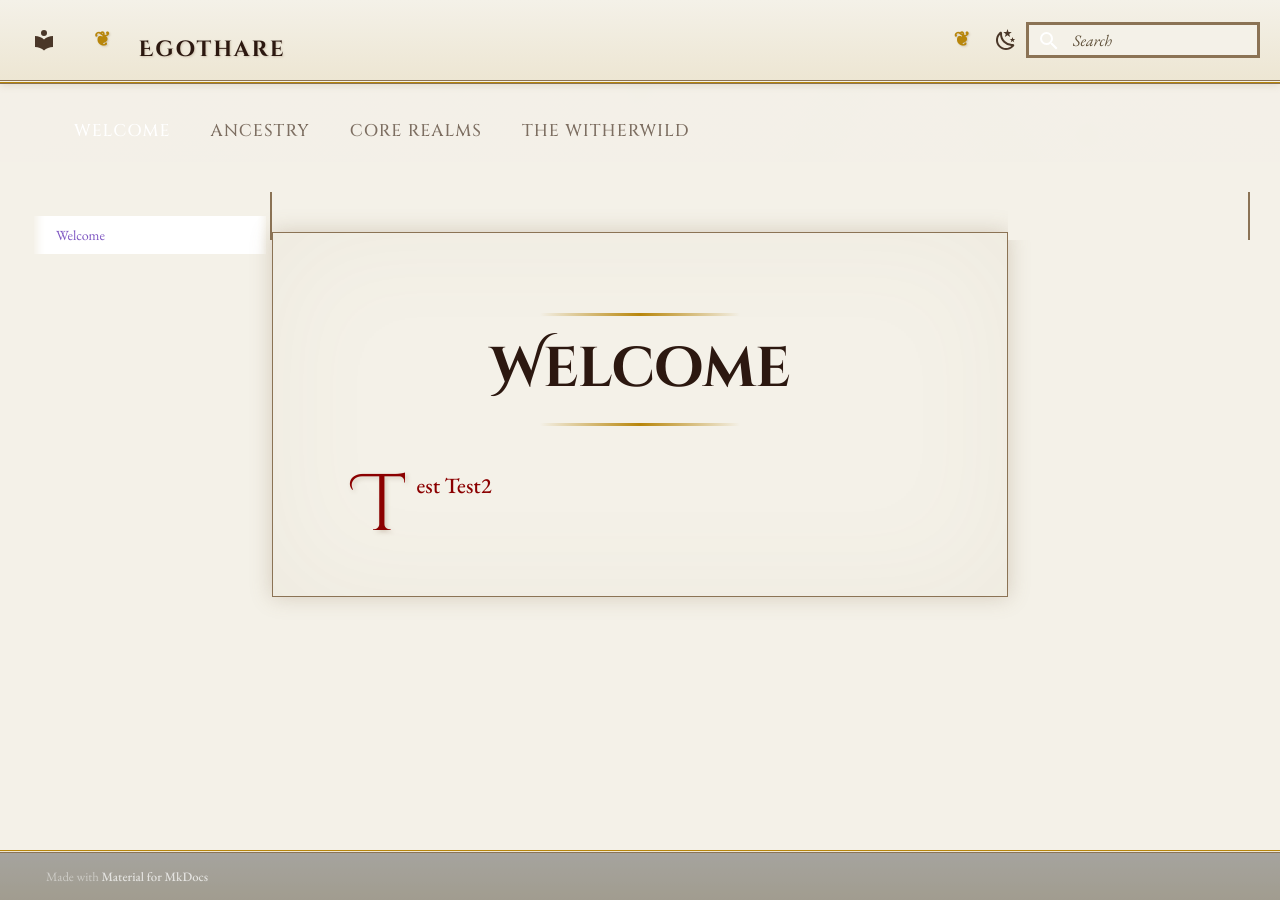
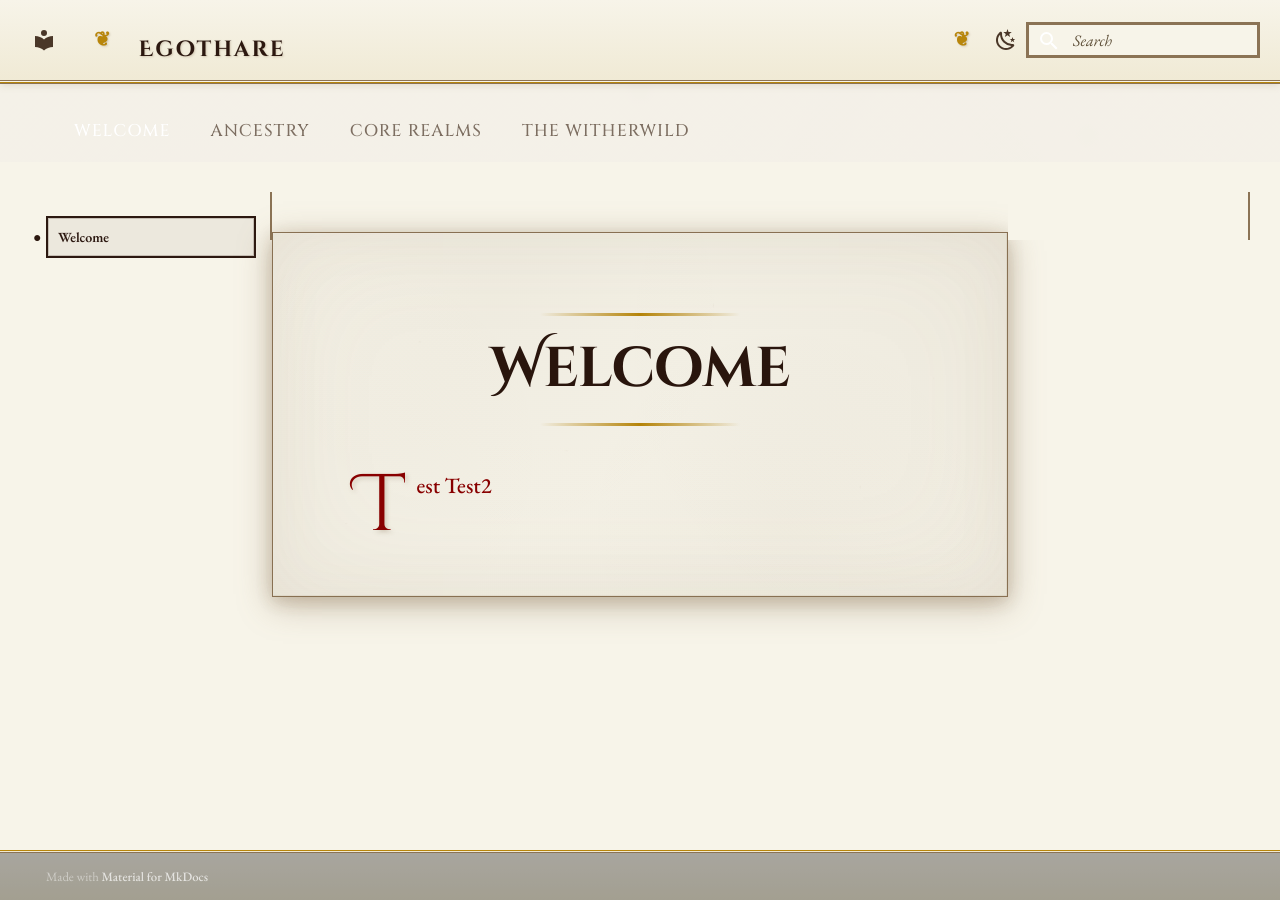
Before and after one commit to saurbre8/Egothare, an MkDocs documentation site: the page built from docs/index.md, in a window 1280 px wide. Built offline with MkDocs 1.6.1 and Material for MkDocs 9.7.7, drawn with Linux system fonts in a browser that asks for light colours.

```diff
--- a/docs/stylesheets/extra.css
+++ b/docs/stylesheets/extra.css
@@ -5,8 +5,8 @@
 
 /* Paper/Parchment color palette */
 :root {
-  --paper-bg: #f4f1e8;              /* Aged paper background */
-  --paper-bg-dark: #ede6d3;         /* Slightly darker paper */
+  --paper-bg: #f7f4e9;              /* Slightly warmer aged paper */
+  --paper-bg-dark: #f0ead5;         /* Slightly darker paper with warmth */
   --paper-shadow: #d4c4a8;          /* Paper shadow */
   --ink-dark: #2c1810;              /* Dark brown ink */
   --ink-medium: #4a3728;            /* Medium brown ink */
@@ -15,7 +15,8 @@
   --accent-red: #8b0000;            /* Deep red ink */
   --border-brown: #8b7355;          /* Brown border */
   --text-faded: #5d4e37;            /* Faded ink */
-  --paper-stain: rgba(139, 115, 85, 0.1); /* Paper stains */
+  --paper-stain: rgba(139, 115, 85, 0.12); /* Slightly more visible paper stains */
+  --paper-age: rgba(160, 130, 98, 0.08);   /* Aging effect */
 }
 
 /* Paper texture background */
@@ -337,17 +338,103 @@
   font-size: 0.8em;
 }
 
+/* Active/Selected navigation link styling */
+.md-nav__link--active,
+.md-nav__link[data-md-state="blur"],
+.md-nav__item--active > .md-nav__link,
+.md-nav__item .md-nav__link[aria-current="page"] {
+  background: rgba(44, 24, 16, 0.05) !important;
+  color: var(--ink-dark) !important;
+  border: 2px solid var(--ink-dark) !important;
+  box-shadow: inset 0 0 0 1px rgba(44, 24, 16, 0.2) !important;
+  font-weight: 600 !important;
+  position: relative;
+}
+
+.md-nav__link--active::before,
+.md-nav__link[data-md-state="blur"]::before,
+.md-nav__item--active > .md-nav__link::before,
+.md-nav__item .md-nav__link[aria-current="page"]::before {
+  content: "●";
+  position: absolute;
+  left: -15px;
+  color: var(--ink-dark);
+  font-size: 1em;
+  font-weight: bold;
+}
+
+/* Also style the tabs when active */
+.md-tabs__link--active {
+  color: var(--ink-dark) !important;
+  background: rgba(44, 24, 16, 0.08) !important;
+  border-bottom: 3px solid var(--ink-dark) !important;
+  font-weight: 600 !important;
+}
+
 /* Content area like manuscript page */
 .md-content {
   max-width: 1000px;
-  background: var(--paper-bg);
+  background:
+    /* Paper texture overlay */
+    radial-gradient(circle at 30% 20%, rgba(139, 115, 85, 0.03) 0%, transparent 40%),
+    radial-gradient(circle at 70% 80%, rgba(139, 115, 85, 0.025) 0%, transparent 35%),
+    radial-gradient(circle at 10% 60%, rgba(139, 115, 85, 0.02) 0%, transparent 30%),
+    radial-gradient(circle at 90% 30%, rgba(139, 115, 85, 0.035) 0%, transparent 45%),
+    /* Base paper color */
+    var(--paper-bg);
   margin: 2rem auto;
   padding: 3rem;
   box-shadow:
-    0 0 20px rgba(139, 115, 85, 0.3),
-    inset 0 0 120px rgba(139, 115, 85, 0.05);
+    /* Main paper shadow */
+    0 8px 32px rgba(139, 115, 85, 0.4),
+    0 4px 16px rgba(139, 115, 85, 0.3),
+    /* Inner paper texture shadow */
+    inset 0 0 120px rgba(139, 115, 85, 0.08),
+    inset 0 0 60px rgba(139, 115, 85, 0.05),
+    /* Paper edge highlights */
+    inset 0 1px 0 rgba(255, 255, 255, 0.1),
+    inset 1px 0 0 rgba(255, 255, 255, 0.05),
+    inset -1px 0 0 rgba(139, 115, 85, 0.1),
+    inset 0 -1px 0 rgba(139, 115, 85, 0.1);
   border: 1px solid var(--border-brown);
   position: relative;
+  /* Paper texture filter */
+  filter: contrast(1.02) brightness(0.98);
+}
+
+/* Add paper fiber texture to content */
+.md-content::after {
+  content: "";
+  position: absolute;
+  top: 0;
+  left: 0;
+  right: 0;
+  bottom: 0;
+  background-image:
+    /* Fine paper grain */
+    repeating-linear-gradient(
+      0deg,
+      transparent,
+      transparent 1px,
+      rgba(139, 115, 85, 0.008) 1px,
+      rgba(139, 115, 85, 0.008) 2px
+    ),
+    repeating-linear-gradient(
+      90deg,
+      transparent,
+      transparent 1px,
+      rgba(139, 115, 85, 0.008) 1px,
+      rgba(139, 115, 85, 0.008) 2px
+    ),
+    /* Random paper fibers */
+    radial-gradient(ellipse 2px 1px at 20% 30%, rgba(139, 115, 85, 0.1) 0%, transparent 100%),
+    radial-gradient(ellipse 1px 2px at 80% 70%, rgba(139, 115, 85, 0.08) 0%, transparent 100%),
+    radial-gradient(ellipse 3px 1px at 40% 60%, rgba(139, 115, 85, 0.06) 0%, transparent 100%),
+    radial-gradient(ellipse 1px 3px at 60% 20%, rgba(139, 115, 85, 0.09) 0%, transparent 100%),
+    radial-gradient(ellipse 2px 1px at 10% 80%, rgba(139, 115, 85, 0.07) 0%, transparent 100%),
+    radial-gradient(ellipse 1px 2px at 90% 40%, rgba(139, 115, 85, 0.05) 0%, transparent 100%);
+  pointer-events: none;
+  opacity: 0.6;
 }
 
 /* Manuscript-style typography */
```
